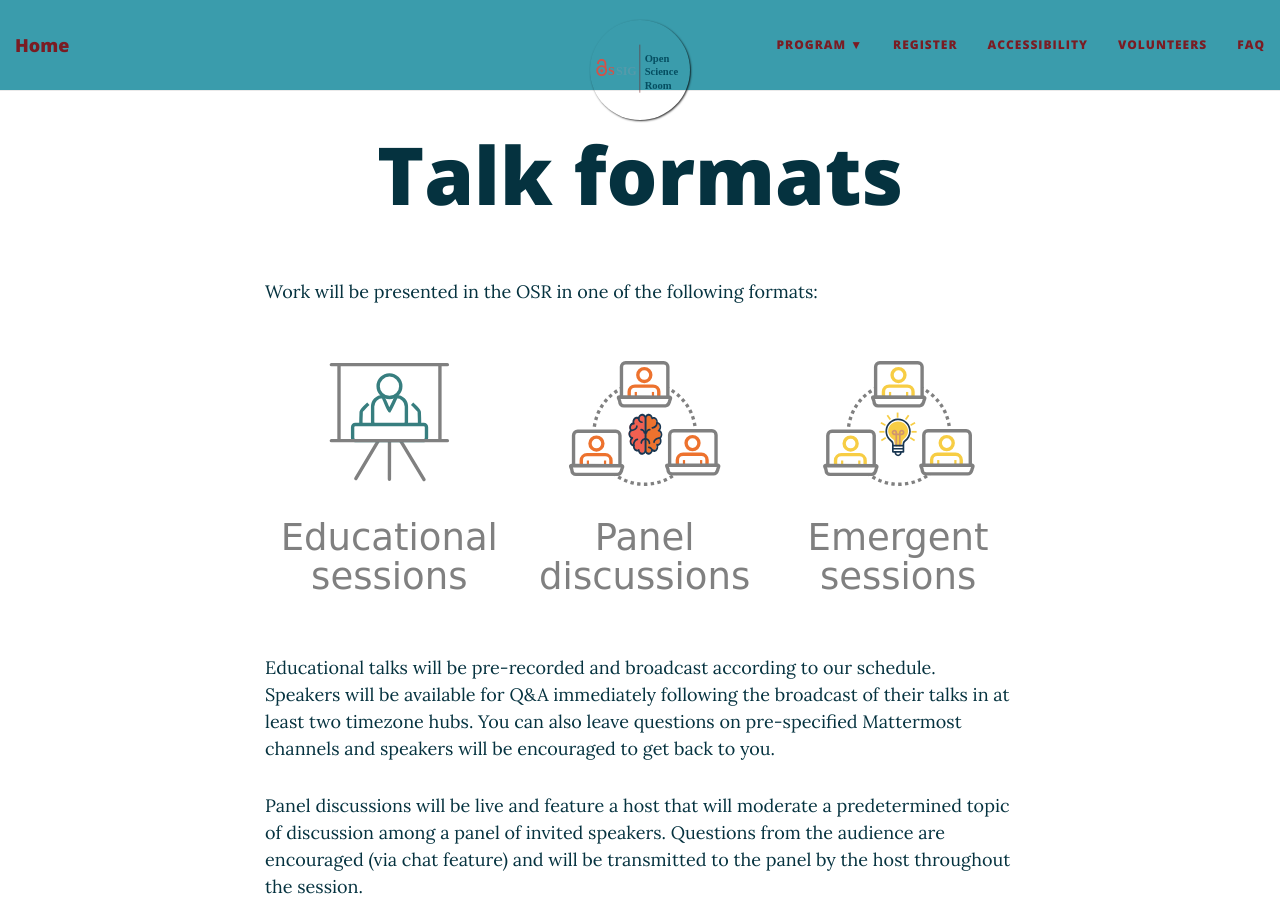
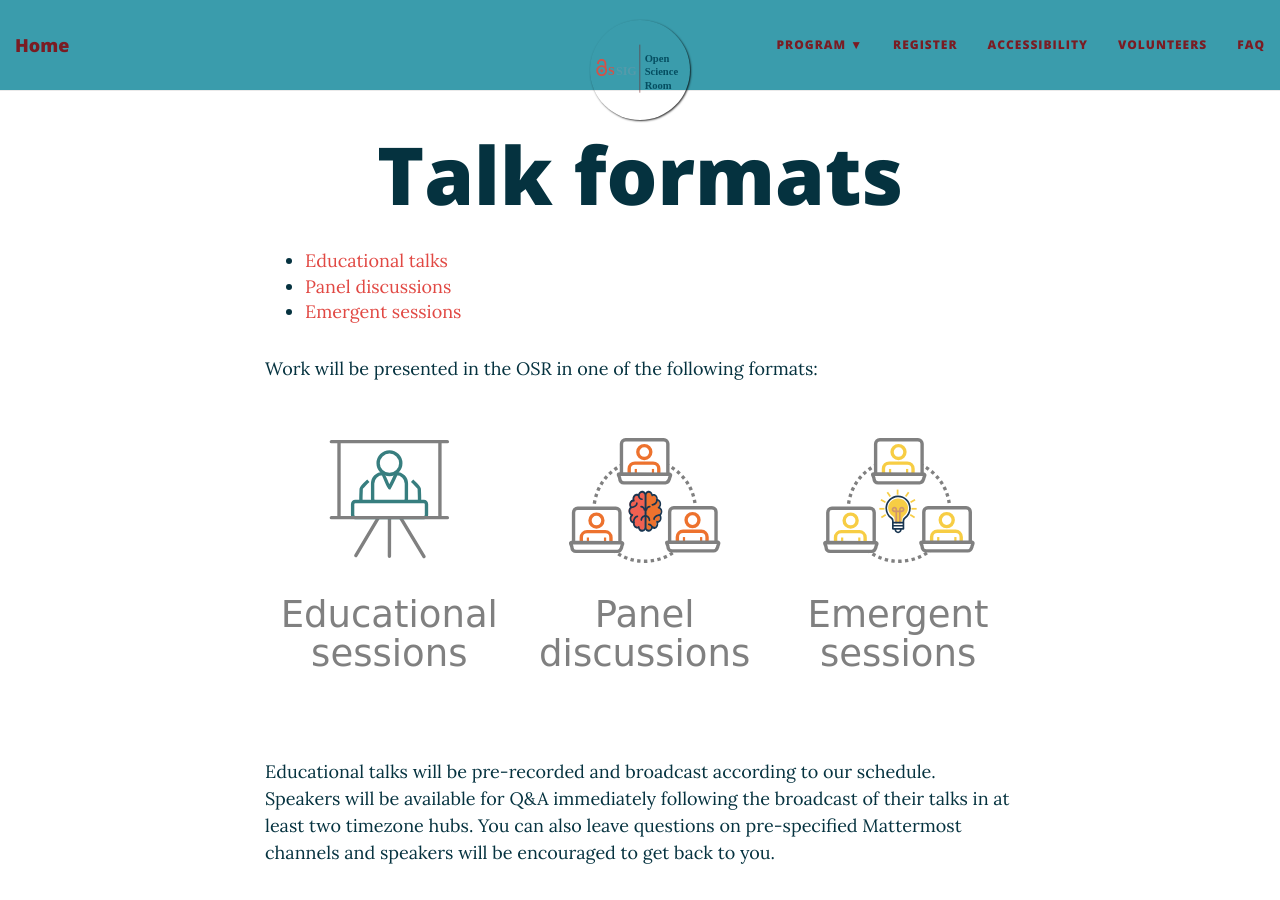
Before and after one commit to ohbm/osr2021, a Jekyll site: the page built from formats.md, in a window 1280 px wide and 900 px high. Built offline with Jekyll 4.4.1, drawn with Linux system fonts in a browser that asks for light colours; nearby versions of some CDN libraries.

Commit message:
Update formats.md

```diff
--- a/formats.md
+++ b/formats.md
@@ -3,17 +3,22 @@ layout: page
 title: Talk formats
 ---
 
-
+- [Educational talks](#educational)
+- [Panel discussions](#panel)
+- [Emergent sessions](#emergent)
 
 Work will be presented in the OSR in one of the following formats:
 
 <img align="center" src="../img/osr_themes_eao_geg.svg" alt="formats">
 
 
+<div id='educational'></div><br>
 Educational talks will be pre-recorded and broadcast according to our schedule. Speakers will be available for Q&A immediately following the broadcast of their talks in at least two timezone hubs. You can also leave questions on pre-specified Mattermost channels and speakers will be encouraged to get back to you.
 
+<div id='panel'></div><br>
 Panel discussions will be live and feature a host that will moderate a predetermined topic of discussion among a panel of invited speakers. Questions from the audience are encouraged (via chat feature) and will be transmitted to the panel by the host throughout the session.
 
+<div id='emergent'></div><br>
 Emergent sessions are bookable in advance or during the meeting times allocated for emergent sessions. Emergent sessions can be booked by any registered participant in advance or at any point in the meeting, while there is space in the schedule. Submitted emergent requests will be briefly reviewed by the OSR team for appropriate content, and details communicated regarding how to book a slot in our schedule. We will be on hand to manage the hosting and broadcast of your session on your behalf, and help your participants join the conversation.
 
 Emergent sessions may last from 15 minutes to one hour. The duration will be set by the participant organiser, or it will run for as long as the conversation is flowing.
```
